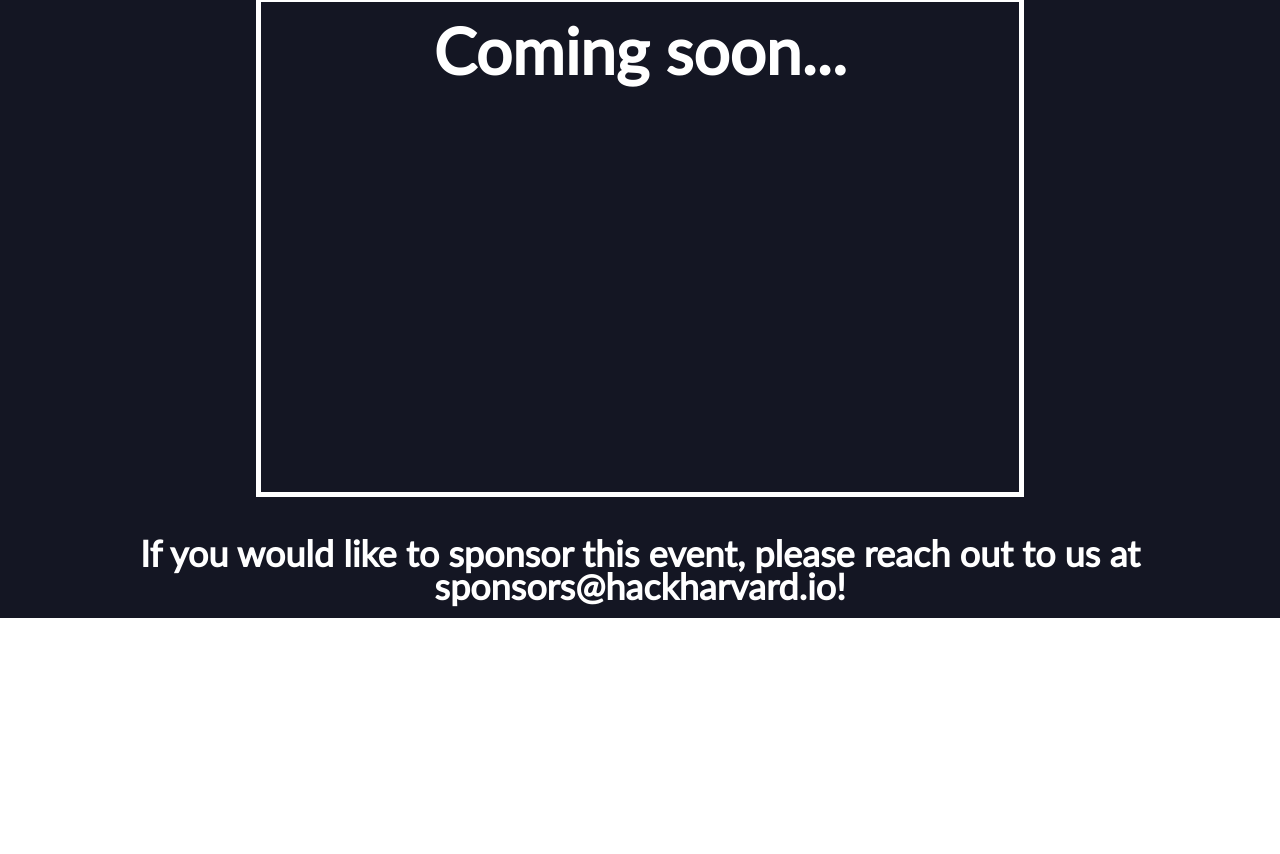
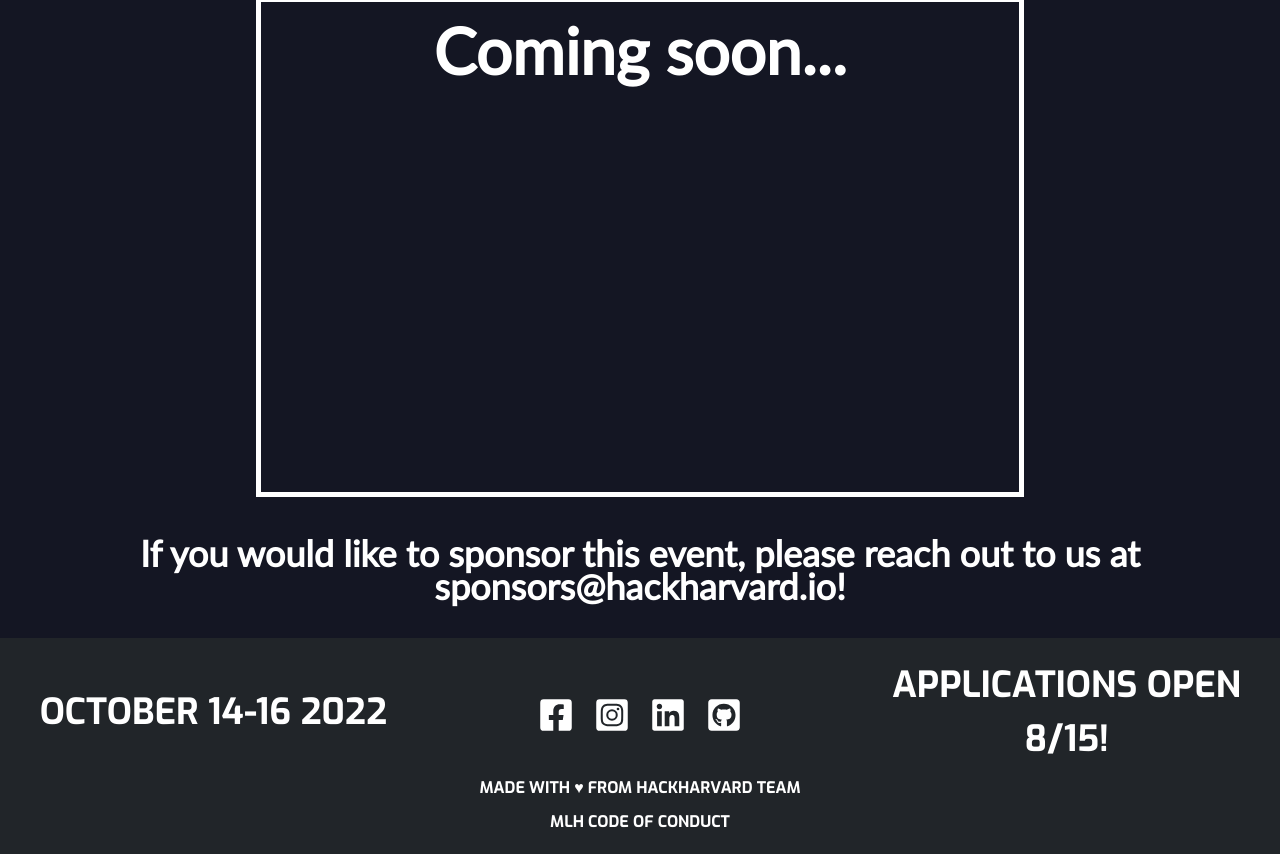
Before and after one commit to Elephant333/hackharvard2022, a React (Create React App) app: page / in a window 1280 px wide. Shown: the part 10752-11606 px from the top of the page. Before the commit the page ends 11370 px from the top, so only its background shows below. Built offline with nearby package versions, Linux system fonts and the light colour scheme.

Commit message:
footer and code of conduct

```diff
--- a/package.json
+++ b/package.json
@@ -15,6 +15,7 @@
     "react-date-countdown-timer": "^1.1.0",
     "react-dom": "^18.1.0",
     "react-fast-marquee": "^1.3.2",
+    "react-icons": "^4.4.0",
     "react-multi-carousel": "^2.8.2",
     "react-router-dom": "^6.3.0",
     "react-scripts": "^5.0.1",
--- a/src/Sponsors.js
+++ b/src/Sponsors.js
@@ -1,4 +1,7 @@
 import React from 'react';
+import {
+  FaFacebookSquare, FaInstagramSquare, FaLinkedin, FaGithubSquare,
+} from 'react-icons/fa';
 import styles from './styles/Sponsors.module.css';
 
 function Sponsors() {
@@ -12,6 +15,22 @@
         If you would like to sponsor this event, please reach out
         to us at sponsors@hackharvard.io!
       </p>
+      <div className={styles.footer}>
+        <div id={styles.footerTop}>
+          <p id={styles.text}>OCTOBER 14-16 2022</p>
+          <div id={styles.socials}>
+            { /* eslint-disable */ }
+            <a id={styles.icon} href="https://www.facebook.com/hackharvard/" target="_blank" rel="noreferrer"><FaFacebookSquare /></a>
+            <a id={styles.icon} href="https://www.instagram.com/hackharvardcollege/" target="_blank" rel="noreferrer"><FaInstagramSquare /></a>
+            <a id={styles.icon} href="https://www.linkedin.com/company/hackharvardcollege/" target="_blank" rel="noreferrer"><FaLinkedin /></a>
+            <a id={styles.icon} href="https://github.com/hackharvard/hackharvard.github.io" target="_blank" rel="noreferrer"><FaGithubSquare /></a>
+            { /* eslint-enable */ }
+          </div>
+          <p id={styles.text}>APPLICATIONS OPEN 8/15!</p>
+        </div>
+        <p id={styles.smallText}>MADE WITH &hearts; FROM HACKHARVARD TEAM</p>
+        <a id={styles.smallText} href="https://static.mlh.io/docs/mlh-code-of-conduct.pdf" target="_blank" rel="noreferrer">MLH CODE OF CONDUCT</a>
+      </div>
     </main>
   );
 }
--- a/src/styles/Sponsors.module.css
+++ b/src/styles/Sponsors.module.css
@@ -68,17 +68,96 @@
   .sponsorsBottom{
     font-size: 36px;
   }
+
   .sponsorsBox {
     width: 60%;
     font-size: 64px;
+  }
+
+  #footerTop {
+    font-size: 36px;
+    display: grid;
+    grid-template-columns: 1fr 1fr 1fr;
+  }
+
+  #text {
+    font-size: 36px;
+    margin-top: auto;
+    margin-bottom: auto;
   }
 }
 @media only screen and (max-width: 900px) {
   .sponsorsBottom{
     font-size: 20px;
   }
+
   .sponsorsBox {
     width: 90%;
     font-size: 32px;
   }
+
+  #footerTop {
+    display: flex;
+    flex-direction: row;
+    margin-left: auto;
+    margin-right: auto;
+  }
+
+  #text {
+    position: absolute;
+    visibility: hidden;
+    font-size: 0px;
+  }
 }
+
+.footer {
+  margin-top: 20px;
+  padding-top: 20px;
+  padding-bottom: 20px;
+  width: 100%;
+  display: flex;
+  flex-direction: column;
+  flex-wrap: wrap;
+  background-color: #212529;
+
+  font-family: 'Exo';
+  font-weight: 800;
+  color: #FFFFFF;
+  text-align: center;
+}
+
+#socials {
+  display: flex;
+  flex-direction: row;
+  margin-left: auto;
+  margin-right: auto;
+  font-size: 36px;
+}
+
+#icon {
+  margin-left: 10px;
+  margin-right: 10px;
+  margin-top: auto;
+  margin-bottom: auto;
+  text-decoration: none;
+  color: #FFFFFF;
+}
+
+#icon:hover {
+  color: #FFFFFF8C
+}
+
+#smallText {
+  font-size: 16px;
+  margin-top: 10px;
+  margin-bottom: auto;
+}
+
+a#smallText {
+  text-decoration: none;
+  color: #FFFFFF;
+}
+
+a#smallText:hover {
+  color: #FFFFFF8C;
+}
```
Also changed, not shown: 1 other file (tests, documents, lock files or other folders).
